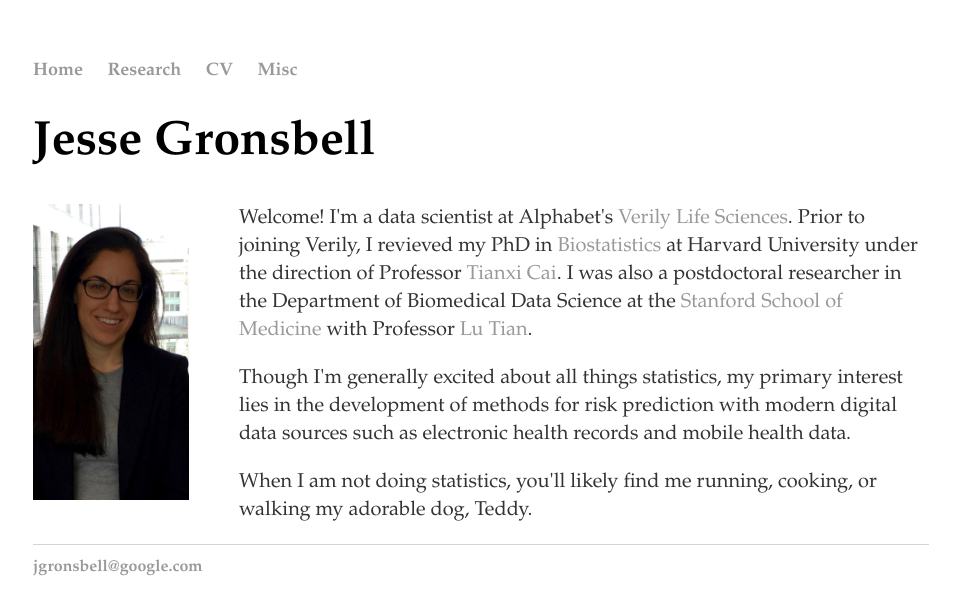
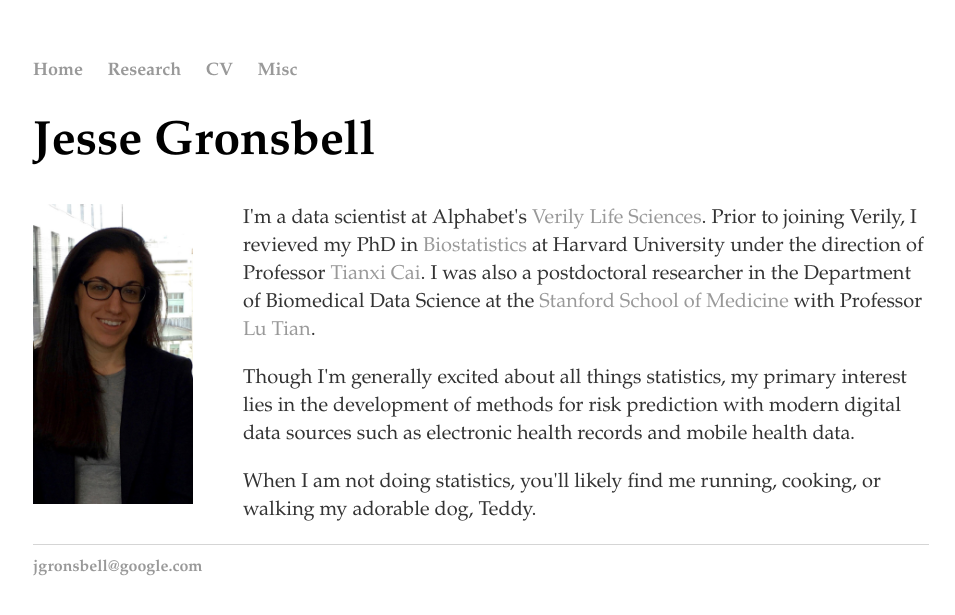
Before and after one commit to jgrons/old_website, a Jekyll site: the page built from index.html, in a window 1280 px wide. Shown: the top 615 px of the page, without its empty margins (159-1114 px from the left). Built offline with Jekyll 4.4.1, drawn with Linux system fonts in a browser that asks for light colours.

Commit message:
Update index.html

```diff
--- a/index.html
+++ b/index.html
@@ -6,11 +6,11 @@ title: Jesse Gronsbell
 	<h1 style="font-family: palatino"> Jesse Gronsbell </h1>
 	<div class="span2">
         <a href="../pics/IMG_1115.jpeg">
-            <img src="../pics/IMG_1115.jpeg" HEIGHT="296" WIDTH="156" align="left" style="margin:0px 50px 0px 0px"
+            <img src="../pics/IMG_1115.jpeg" HEIGHT="300" WIDTH="160" align="left" style="margin:0px 50px 0px 0px"
                   title="JG" alt="JG"/></a>
         </div>
 
-	<p style="font-size:20px; font-family: palatino"> Welcome! I'm a data scientist at Alphabet's <a href="https://verily.com/">
+	<p style="font-size:20px; font-family: palatino"> I'm a data scientist at Alphabet's <a href="https://verily.com/">
 	Verily Life Sciences</a>.  Prior to joining Verily, I revieved my PhD in <a href="https://www.hsph.harvard.edu/biostatistics/"> Biostatistics </a>
 	at Harvard University under the direction of Professor <a href="https://www.hsph.harvard.edu/tianxi-cai/"> Tianxi Cai</a>.
 	I was also a postdoctoral researcher in the Department of Biomedical Data Science at the <a href="http://med.stanford.edu/dbds.html"> Stanford School of Medicine </a>
```
